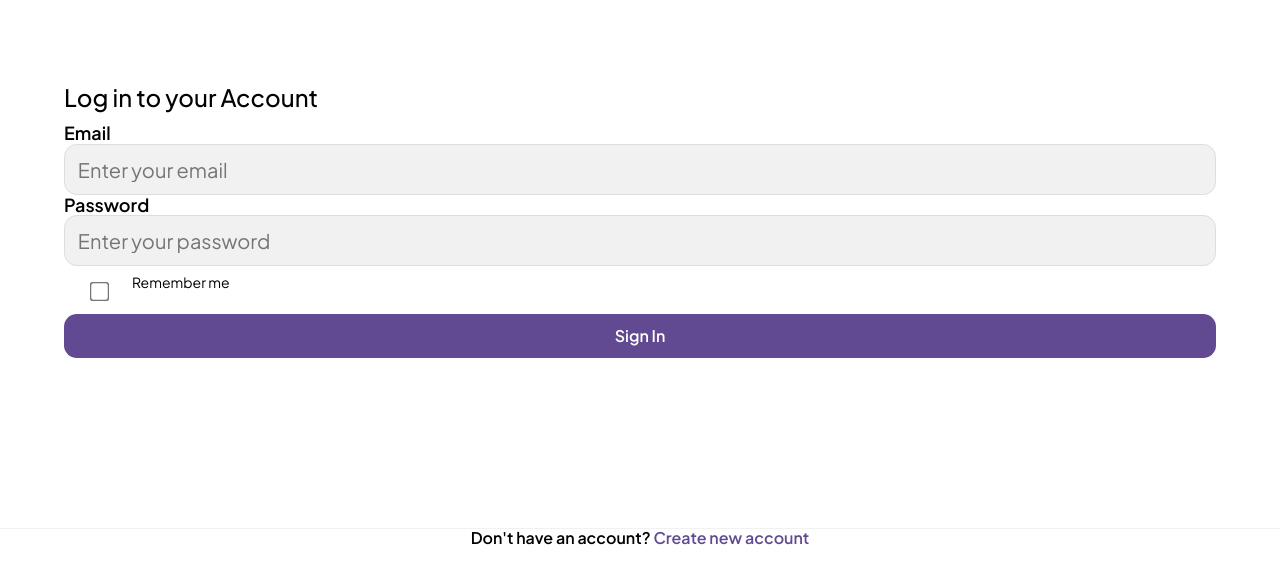
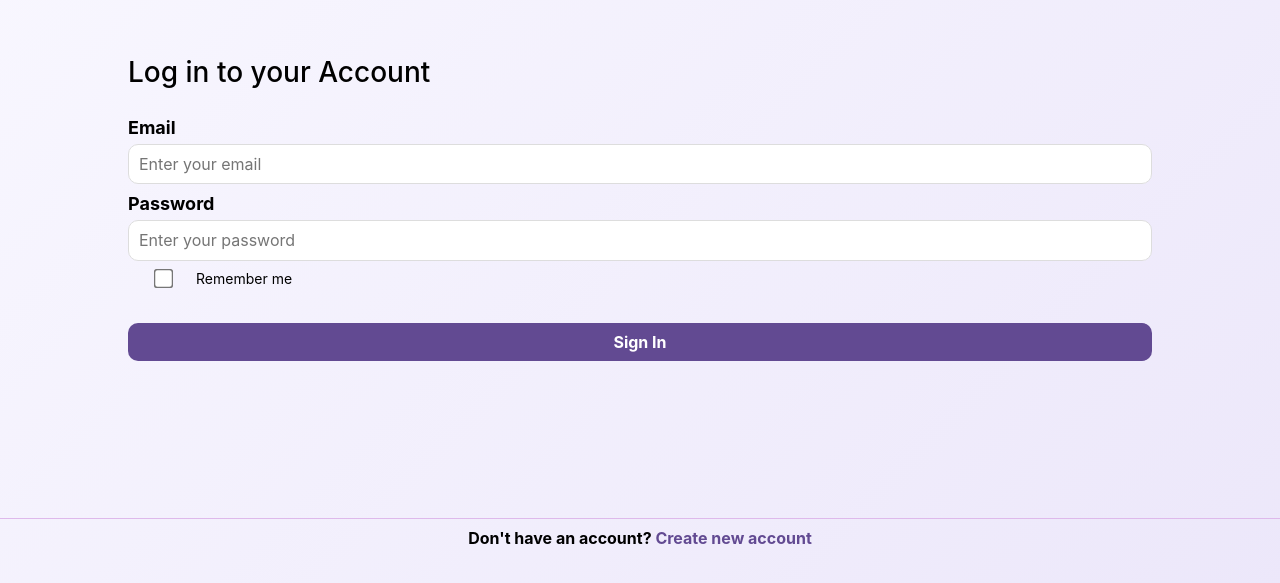
Before and after one commit to CMU-17-356/TEAM-777, a React (Create React App) app in the folder frontend/: page /#/auth/signin in a window 1280 px wide. Shown: the part 189-772 px from the top of the page. Built offline with nearby package versions, Linux system fonts and the light colour scheme.

Commit message:
Modified Signin-Register interface

```diff
--- a/frontend/src/pages/auth/Register.css
+++ b/frontend/src/pages/auth/Register.css
@@ -1,24 +1,4 @@
 @import url('https://fonts.googleapis.com/css2?family=Plus+Jakarta+Sans:wght@400;500;600&display=swap');
-body, html {
-    background-color: white;
-    margin: 0;
-    padding: 0;
-    font-family: 'Plus Jakarta Sans', sans-serif;
-}
-
-.register-email-page {
-    font-family: 'Plus Jakarta Sans', sans-serif;
-    height: 100vh;
-    width:100vw;
-    justify-content: center;
-    align-items: center;
-  }
-
-h2 {
-    font-size: 24px;
-    margin-bottom: 2vh;
-    text-align: left;
-}
 
 p {
     color: #6c757d;
@@ -29,28 +9,20 @@ p {
 .register-form {
     position: fixed;
     bottom: 30%;
-    width: 90vw;
-    background-color: white;
+    width: 80vw;
+    background-color: linear-gradient(135deg, #f9f8ff 0%, #ece7fa 100%);
     cursor: pointer;
-    margin-left:5vw;
-    margin-right:5vw;
-
+    margin-left:10vw;
+    margin-right:10vw;
 }
 
-.register-group-email {
-    display: flex;
-    justify-content: flex-start;
-    font-size: 20px;
-    align-items: center;
-}
-
-
 .register-button{
-    width: 90vw;
-    padding: 1vw;
-    margin-bottom: 1vw;
+    margin-top: 20px;
+    width: 80vw;
+    padding: 10px;
+    margin-bottom: 10px;
     border: none;
-    border-radius: 1vw;
+    border-radius: 10px;
     color: white;
     font-size: 16px;
     font-weight: bold;
@@ -65,59 +37,41 @@ p {
     font-weight: bold;
 }
 
-input {
-  margin-top: 1vh;
-  width: 100%;
-  padding: 1vw;
-  border: 1px solid #ddd;
-  border-radius: 1vw;
-  background-color: #F1F1F1;
-  outline: none;
-  margin-bottom:10px;
-}
-
-input[type="checkbox"] {
-  transform: scale(1.5);
-  margin-right: 2vw;
-  margin-left: 2.3vw;
-  margin-top: 1.5vw;
-}
-
-input:focus {
-  border-color: black;
-}
-
 .input-error {
   border: 2px solid #d32f2f;
   margin-top:0;
+  margin-bottom: 10px;
 }
 
 .error-text {
   color: #d32f2f;
   font-size: 14px;
   font-weight: bold;
-  margin-bottom: 4vh;
-  margin-left: 4vw;
+  margin-left: 10px;
+  margin-bottom: 20px;
 }
 
 .label {
   font-size: 18px;
   font-weight: bold;
+  margin-bottom: 20px;
 }
 
 .footer {
     position: fixed;
     bottom: 0%;
     width: 100%;
-    background-color: white;
+    background-color: linear-gradient(135deg, #f9f8ff 0%, #ece7fa 100%);
     cursor: pointer;
-    border-top: 0.2vh solid #F1F1F1;
+    border-top: 0.2vh solid rgb(222, 185, 235);
     text-align: center;
 }
 
 .footer-text {
+    margin-top: 10px;
     text-align: center;
     font-weight: bold;
     color: black;
     margin-bottom: 8vh;
+
 }
--- a/frontend/src/pages/auth/Register.tsx
+++ b/frontend/src/pages/auth/Register.tsx
@@ -95,11 +95,15 @@ const Register: React.FC = () => {
   };
 
   return (
-    <div className="register-email-page">
+    <div style={{
+      background: 'linear-gradient(135deg, #f9f8ff 0%, #ece7fa 100%)',
+      minHeight: '100vh',
+      padding: '40px 0px',
+    }}>
       <form className="register-form" onSubmit={handleSubmit}>
-        <h2>Create an Account</h2>
-        <label className="label">Username</label>
-        <div className="register-group-email">
+        <h2 style={{fontSize: 28, marginBottom: 30}}>Create an Account</h2>
+        <div>
+          <label className="label">Username</label>
           <input
             type="text"
             id="username"
@@ -108,14 +112,19 @@ const Register: React.FC = () => {
             onChange={handleInputChange}
             placeholder="Enter your username"
             className={errors.username ? 'input-error' : ''}
+            style={{marginBottom:10,
+              marginTop:5,
+              backgroundColor: 'white',
+              borderColor: '#ddd',
+              borderRadius: 10,
+              fontSize: 16,
+              padding:10}}
           />
+          {errors.username && <span className="error-text">{errors.username}</span>}
         </div>
-        {errors.username && (
-          <span className="error-text">{errors.username}</span>
-        )}
 
-        <label className="label">Email</label>
-        <div className="register-group-email">
+        <div>
+          <label className="label">Email</label>
           <input
             type="email"
             id="email"
@@ -124,12 +133,19 @@ const Register: React.FC = () => {
             onChange={handleInputChange}
             placeholder="Enter your email"
             className={errors.email ? 'input-error' : ''}
+            style={{marginBottom:10,
+              marginTop:5,
+              backgroundColor: 'white',
+              borderColor: '#ddd',
+              borderRadius: 10,
+              fontSize: 16,
+              padding:10}}
           />
+          {errors.email && <span className="error-text">{errors.email}</span>}
         </div>
-        {errors.email && <span className="error-text">{errors.email}</span>}
 
-        <label className="label">Password</label>
-        <div className="register-group-email">
+        <div>
+          <label className="label">Password</label>
           <input
             type="password"
             id="password"
@@ -138,11 +154,18 @@ const Register: React.FC = () => {
             onChange={handleInputChange}
             placeholder="Enter your password"
             className={errors.password ? 'input-error' : ''}
+            style={{marginBottom:10,
+              marginTop:5,
+              backgroundColor: 'white',
+              borderColor: '#ddd',
+              borderRadius: 10,
+              fontSize: 16,
+              padding:10}}
           />
-        </div>
-        {errors.password && (
+          {errors.password && (
           <span className="error-text">{errors.password}</span>
         )}
+        </div>
 
         <button type="submit" className="register-button">
           Sign Up
--- a/frontend/src/pages/auth/SignIn.css
+++ b/frontend/src/pages/auth/SignIn.css
@@ -1,24 +1,4 @@
 @import url('https://fonts.googleapis.com/css2?family=Plus+Jakarta+Sans:wght@400;500;600&display=swap');
-body, html {
-    background-color: white;
-    margin: 0;
-    padding: 0;
-    font-family: 'Plus Jakarta Sans', sans-serif;
-}
-
-.signin-email-page {
-    font-family: 'Plus Jakarta Sans', sans-serif;
-    height: 100vh;
-    width:100vw;
-    justify-content: center;
-    align-items: center;
-  }
-
-h2 {
-    font-size: 24px;
-    margin-bottom: 2vh;
-    text-align: left;
-}
 
 p {
     color: #6c757d;
@@ -29,19 +9,11 @@ p {
 .signin-form {
   position: fixed;
   bottom: 30%;
-    width: 90vw;
-    background-color: white;
+  width: 80vw;
+  background-color: linear-gradient(135deg, #f9f8ff 0%, #ece7fa 100%);
   cursor: pointer;
-    margin-left:5vw;
-    margin-right:5vw;
-
-}
-
-.signin-group-email {
-    display: flex;
-    justify-content: flex-start;
-    font-size: 20px;
-    align-items: center;
+  margin-left:10vw;
+  margin-right:10vw;
 }
 
 .form-options {
@@ -65,11 +37,12 @@ p {
 
 
 .signin-button{
-    width: 90vw;
-    padding: 1vw;
-    margin-bottom: 1vw;
+  margin-top: 20px;
+  width: 80vw;
+  padding: 10px;
+  margin-bottom: 10px;
   border: none;
-    border-radius: 1vw;
+  border-radius: 10px;
   color: white;
   font-size: 16px;
   font-weight: bold;
@@ -92,51 +65,11 @@ input {
   border-radius: 1vw;
   background-color: #F1F1F1;
   outline: none;
-  margin-bottom:10px;
+  margin-bottom:20px;
 }
 
 input[type="checkbox"] {
   transform: scale(1.5);
   margin-right: 2vw;
   margin-left: 2.3vw;
-  margin-top: 1.5vw;
 }
-
-input:focus {
-  border-color: black;
-}
-
-.input-error {
-  border: 2px solid #d32f2f;
-  margin-top:0;
-}
-
-.error-text {
-  color: #d32f2f;
-  font-size: 14px;
-  font-weight: bold;
-  margin-bottom: 4vh;
-  margin-left: 4vw;
-}
-
-.label {
-  font-size: 18px;
-  font-weight: bold;
-}
-
-.footer {
-    position: fixed;
-    bottom: 0%;
-    width: 100%;
-    background-color: white;
-    cursor: pointer;
-    border-top: 0.2vh solid #F1F1F1;
-    text-align: center;
-}
-
-.footer-text {
-    text-align: center;
-    font-weight: bold;
-    color: black;
-    margin-bottom: 8vh;
-}
--- a/frontend/src/pages/auth/SignIn.tsx
+++ b/frontend/src/pages/auth/SignIn.tsx
@@ -83,11 +83,15 @@ const SignIn: React.FC = () => {
   };
 
   return (
-    <div className="signin-email-page">
+    <div style={{
+      background: 'linear-gradient(135deg, #f9f8ff 0%, #ece7fa 100%)',
+      minHeight: '100vh',
+      padding: '40px 0px',
+    }}>
       <div className="signin-form">
-        <h2>Log in to your Account</h2>
-        <label className="label">Email</label>
-        <div className="signin-group-email">
+        <h2 style={{fontSize: 28, marginBottom: 30}}>Log in to your Account</h2>
+        <div>
+          <label className="label">Email</label>
           <input
             type="text"
             value={formData.identifier}
@@ -96,12 +100,19 @@ const SignIn: React.FC = () => {
             placeholder="Enter your email"
             required
             className={errors.identifier ? 'input-error' : ''}
+            style={{marginBottom:10,
+              marginTop:5,
+              backgroundColor: 'white',
+              borderColor: '#ddd',
+              borderRadius: 10,
+              fontSize: 16,
+              padding:10}}
           />
         </div>
         {errors.identifier && <p className="error-text">{errors.identifier}</p>}
 
-        <label className="label">Password</label>
-        <div className="signin-group-email">
+        <div>
+          <label className="label">Password</label>
           <input
             type="password"
             value={formData.password}
@@ -110,6 +121,13 @@ const SignIn: React.FC = () => {
             placeholder="Enter your password"
             required
             className={errors.password ? 'input-error' : ''}
+            style={{marginBottom:10,
+              marginTop:5,
+              backgroundColor: 'white',
+              borderColor: '#ddd',
+              borderRadius: 10,
+              fontSize: 16,
+              padding:10}}
           />
         </div>
         {errors.password && <p className="error-text">{errors.password}</p>}
```
Lines whose indentation alone changed are shown as unchanged.
